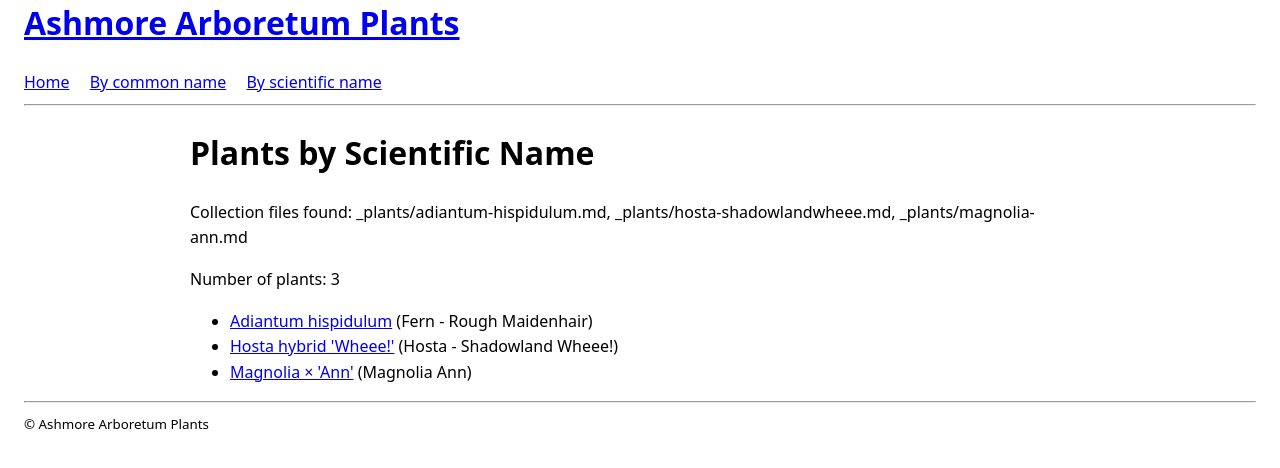
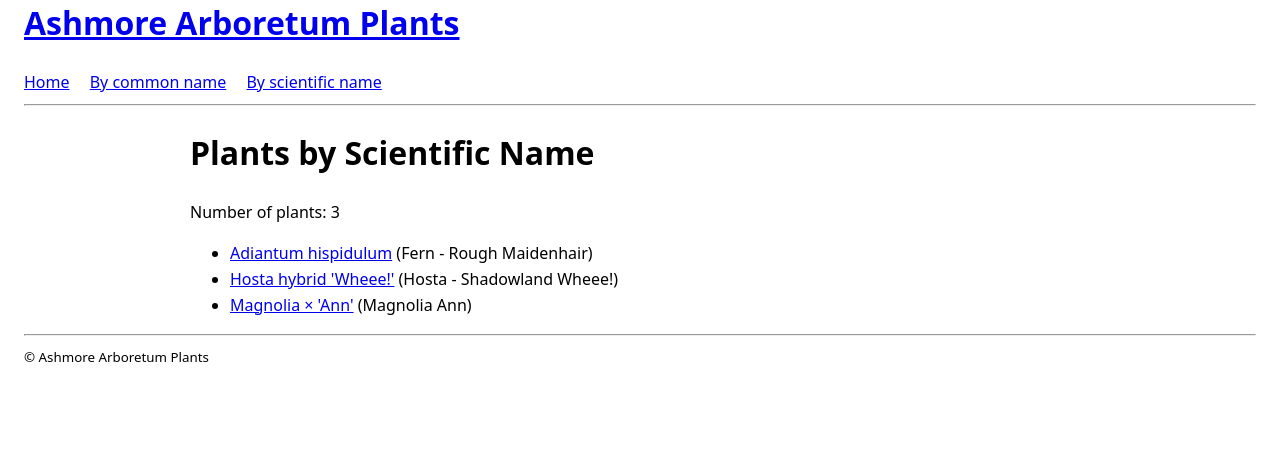
Before and after one commit to AshmoreArboretum/AshmoreArboretumPlants, a Jekyll site: the page built from scientific-index.md, in a window 1280 px wide, cut to the strip 273-741 px from the top of the page. Built offline with Jekyll 4.4.1, drawn with Linux system fonts in a browser that asks for light colours.

Commit message:
Remove collection files line from scientific index
Removed the line displaying collection files in the scientific index.

```diff
--- a/scientific-index.md
+++ b/scientific-index.md
@@ -5,8 +5,6 @@ permalink: /scientific/
 ---
 
 # Plants by Scientific Name
-
-Collection files found: {{ site.plants | map: 'path' | join: ', ' }}
 
 Number of plants: {{ site.plants | size }}
 
```
